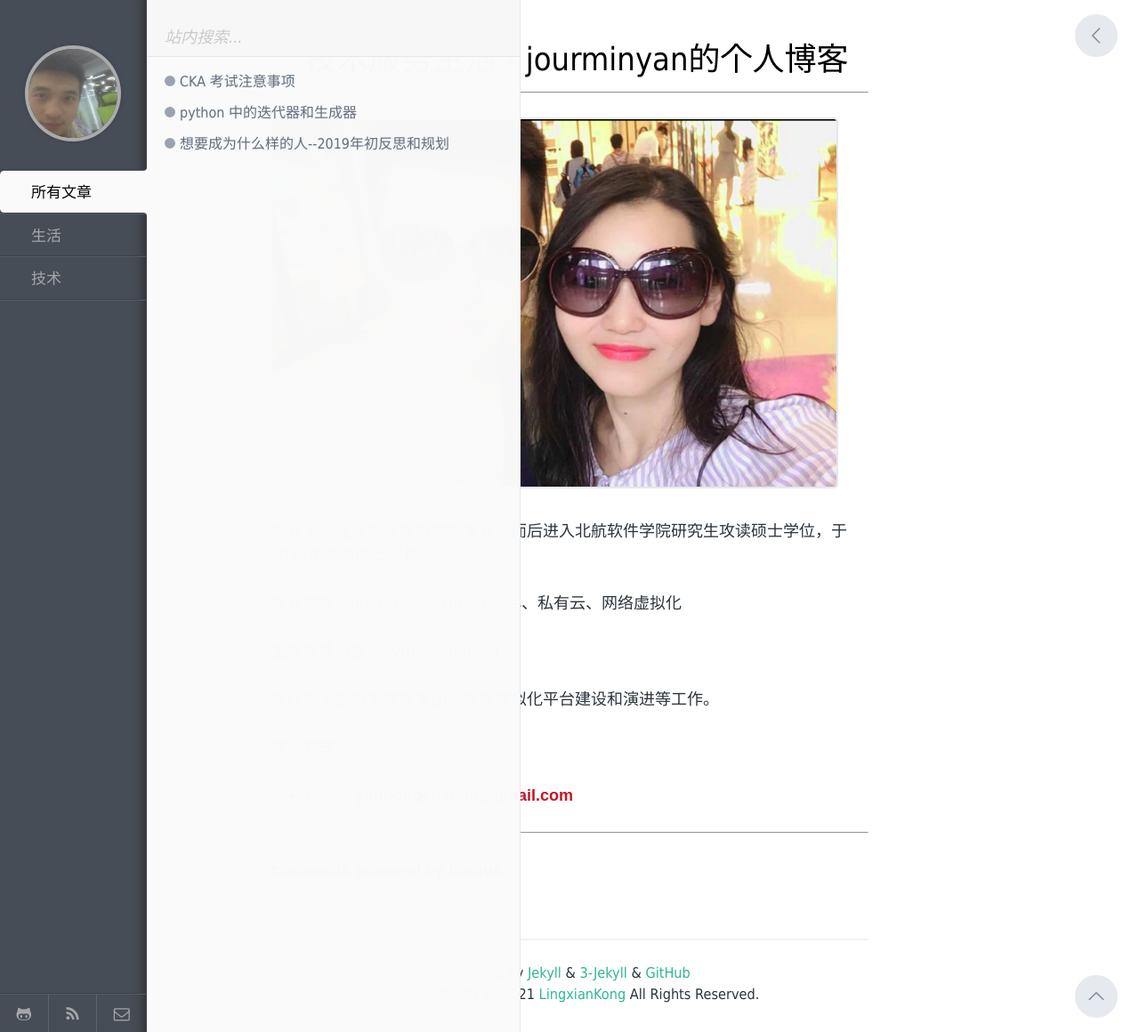
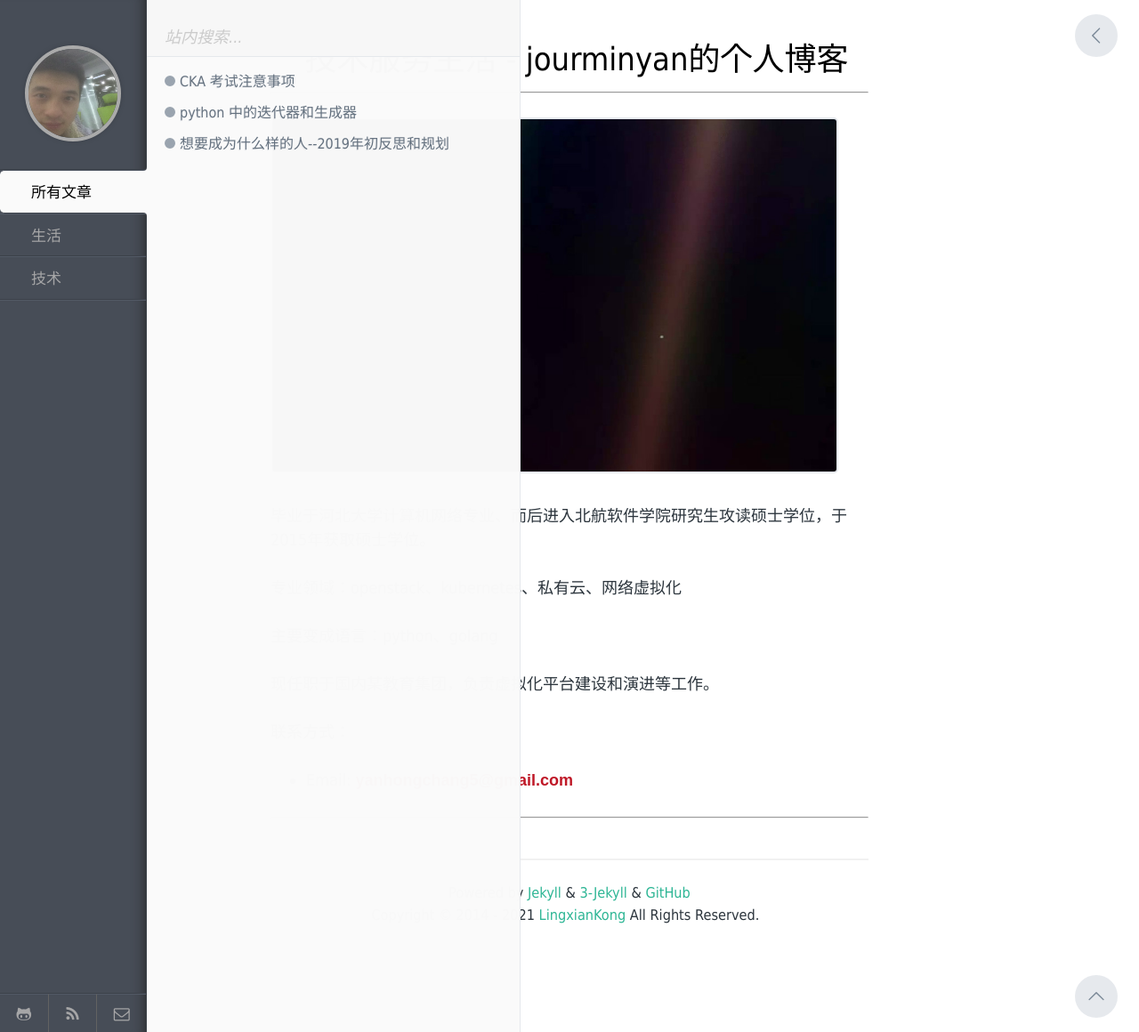
Before and after one commit to yanhongchang/jourminyan.github.io, a Jekyll site: the page built from index.md, in a window 1280 px wide. Shown: the whole page at 89% size. Built offline with Jekyll 4.4.1, drawn with Linux system fonts in a browser that asks for light colours; comment, search, counter and statistics services are not loaded.

Commit message:
Update index.md

```diff
--- a/index.md
+++ b/index.md
@@ -4,7 +4,7 @@ title: 技术服务生活 - jourminyan的个人博客
 ---
 ---
 
-![](/images/1988-10-03-about-me/head.jpg)
+![](/images/1988-10-03-about-me/earth.jpg)
 
 毕业于河北大学计算机网络专业、而后进入北航软件学院研究生攻读硕士学位，于2015年获取硕士学位。
 
@@ -17,5 +17,6 @@ title: 技术服务生活 - jourminyan的个人博客
 联系方式：
 - Email: <yanhongchang5@gmail.com>
 
+
+
 ---
-{% include disqus.html %}
```
